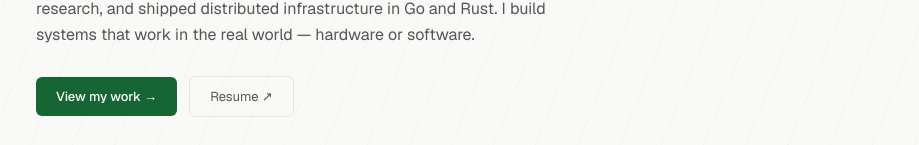
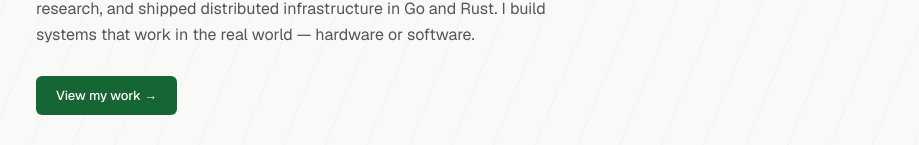
Before and after one commit to JeffMboya/portfolio, a Next.js app: page / in a window 1280 px wide. Shown: the part 497-642 px from the top of the page, without its empty margins (178-1097 px from the left). Built offline with nearby package versions, Linux system fonts and the light colour scheme.

Commit message:
remove resume button

```diff
--- a/components/Hero.tsx
+++ b/components/Hero.tsx
@@ -68,15 +68,6 @@ export default function Hero() {
         >
           View my work →
         </Link>
-        <a
-          href="/resume.pdf"
-          target="_blank"
-          rel="noopener noreferrer"
-          className="text-[13px] px-5 py-2.5 rounded-md transition-colors duration-150"
-          style={{ color: 'var(--muted)', border: '1px solid var(--border)' }}
-        >
-          Resume ↗
-        </a>
       </div>
       <div className="flex flex-wrap gap-2 mb-1">
         {primaryStack.map((s) => (
```
